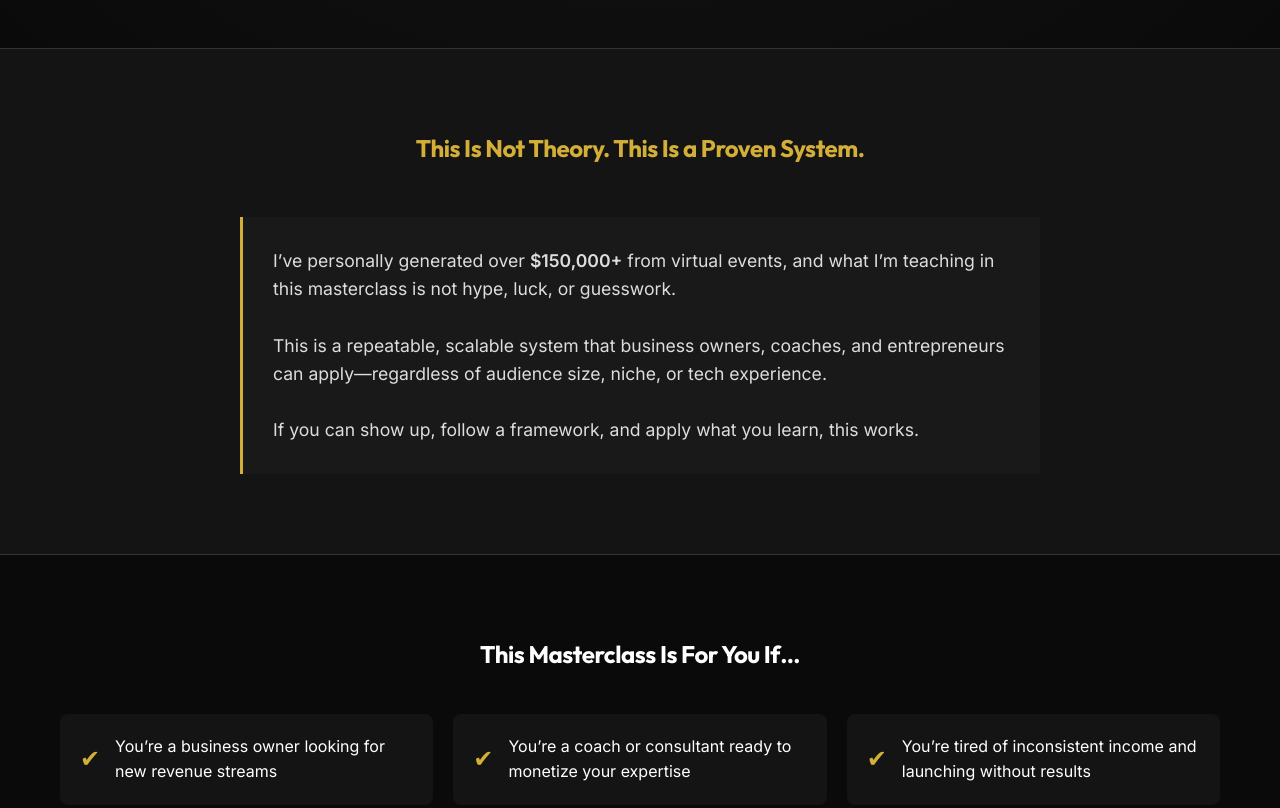
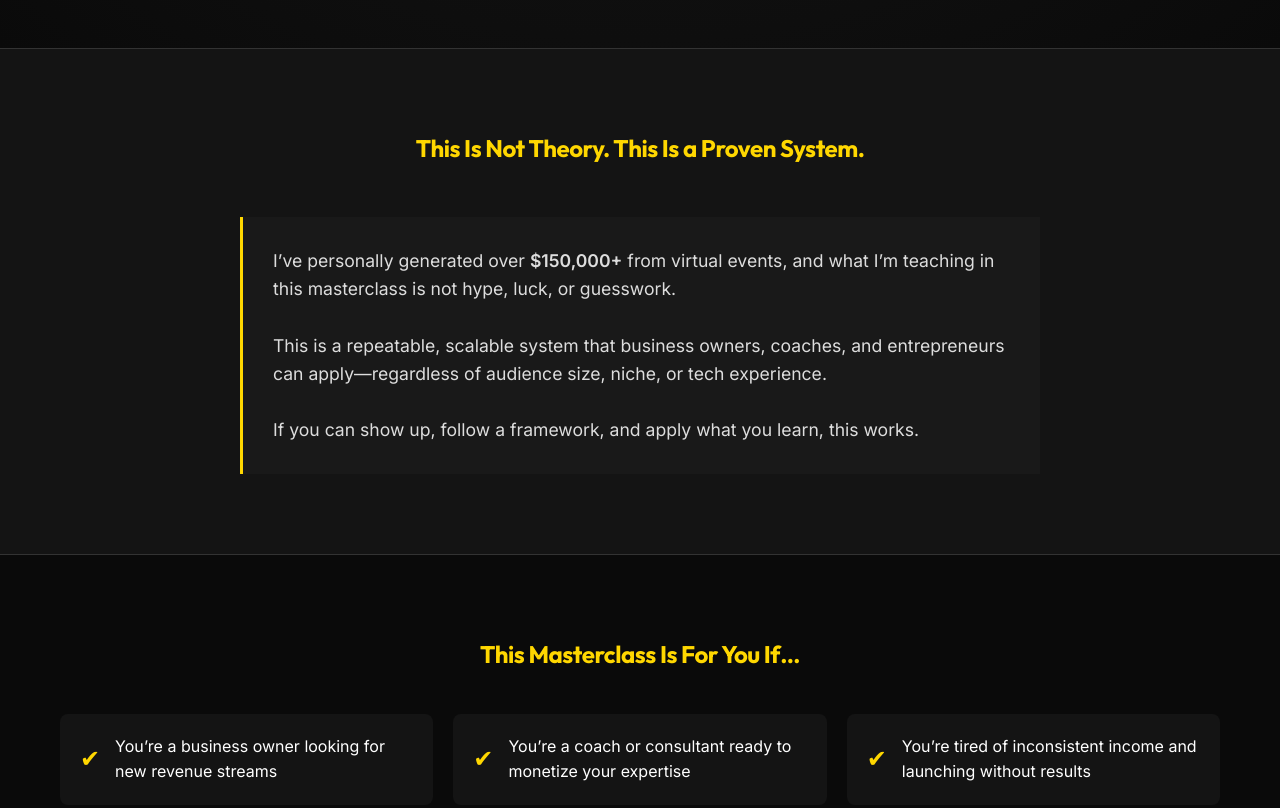
Before and after one commit to Tofunmi2003/virtual-event-masterclass, a website: page index.html in a window 1280 px wide. Shown: the part 1440-2248 px from the top of the page. Drawn offline with Linux system fonts and the light colour scheme.

Commit message:
Update design: Brighter gold and yellow section headings

```diff
--- a/css/styles.css
+++ b/css/styles.css
@@ -7,8 +7,9 @@
     --bg-dark: #0a0a0a;
     --bg-card: #141414;
     --bg-card-hover: #1f1f1f;
-    --gold-primary: #D4AF37;
-    --gold-hover: #F2C94C;
+    --gold-primary: #FFD700;
+    /* Updated to brighter Gold to POP */
+    --gold-hover: #FFEA00;
     --text-main: #ffffff;
     --text-muted: #a0a0a0;
     --border-color: #333333;
@@ -32,7 +33,6 @@ body {
 }
 
 h1,
-h2,
 h3,
 h4,
 h5,
@@ -41,6 +41,14 @@ h6 {
     font-weight: 700;
     letter-spacing: -0.02em;
     color: var(--text-main);
+}
+
+h2 {
+    font-family: var(--font-heading);
+    font-weight: 700;
+    letter-spacing: -0.02em;
+    color: var(--gold-primary);
+    /* Section headings now Yellow */
 }
 
 a {
```
